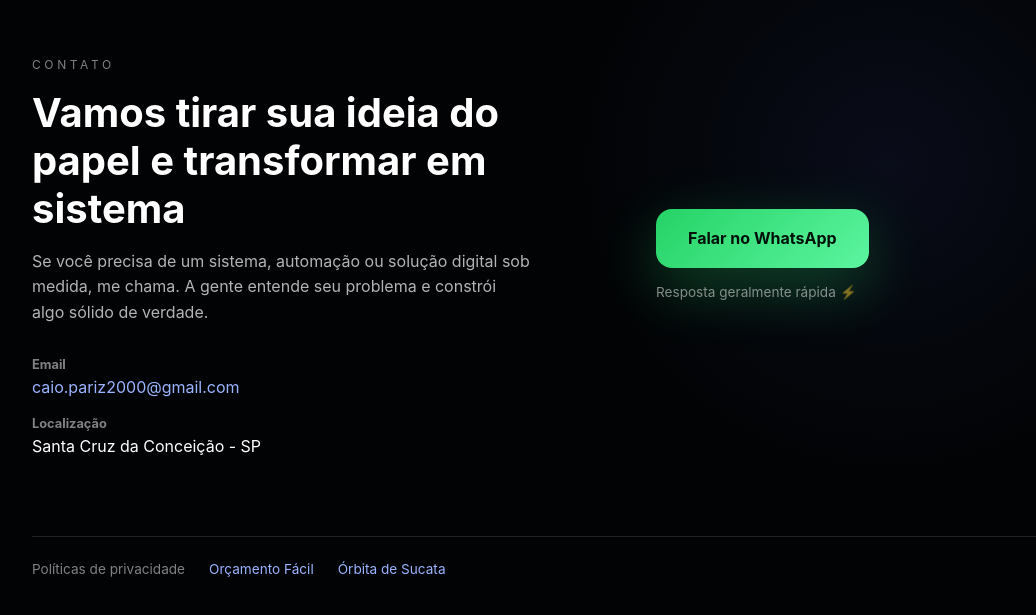
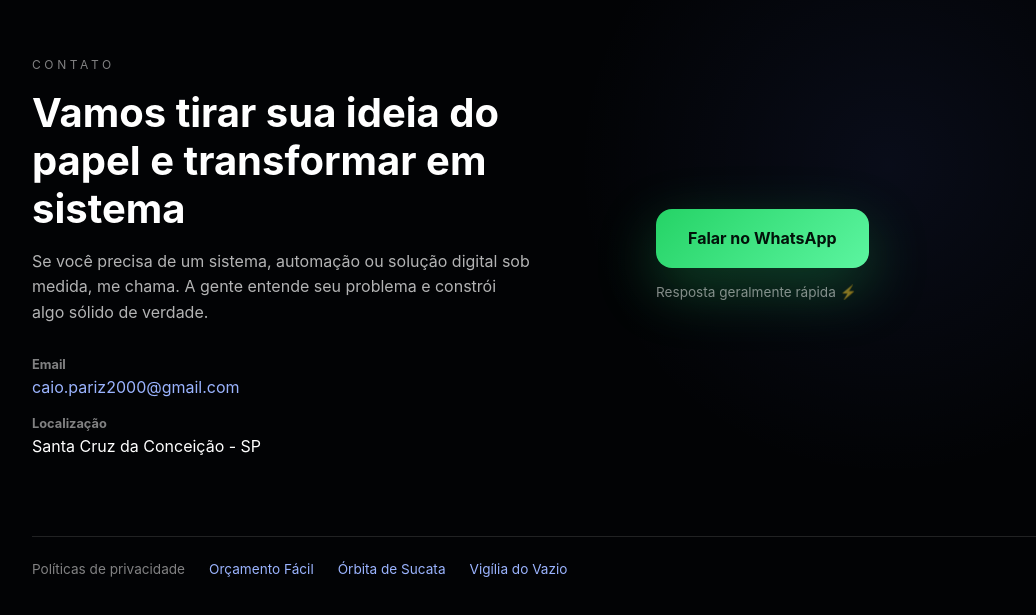
Before and after one commit to JinMoriDann/caio_pariz, a React (Vite) app: page / in a window 1280 px wide. Shown: the part 1649-2264 px from the top of the page, without its empty margins (8-1044 px from the left). Built offline with nearby package versions, Linux system fonts and the light colour scheme.

Commit message:
fix: add Vigília do Vazio privacy link to footer

```diff
--- a/src/components/ContactSection/ContactSection.tsx
+++ b/src/components/ContactSection/ContactSection.tsx
@@ -69,6 +69,7 @@ export default function ContactSection() {
         <span>Políticas de privacidade</span>
         <a href="#/privacy/orcafacil">Orçamento Fácil</a>
         <a href="#/privacy/orbitadesucata">Órbita de Sucata</a>
+        <a href="#/privacy/vigiliadovazio">Vigília do Vazio</a>
       </div>
     </section>
   );
```
